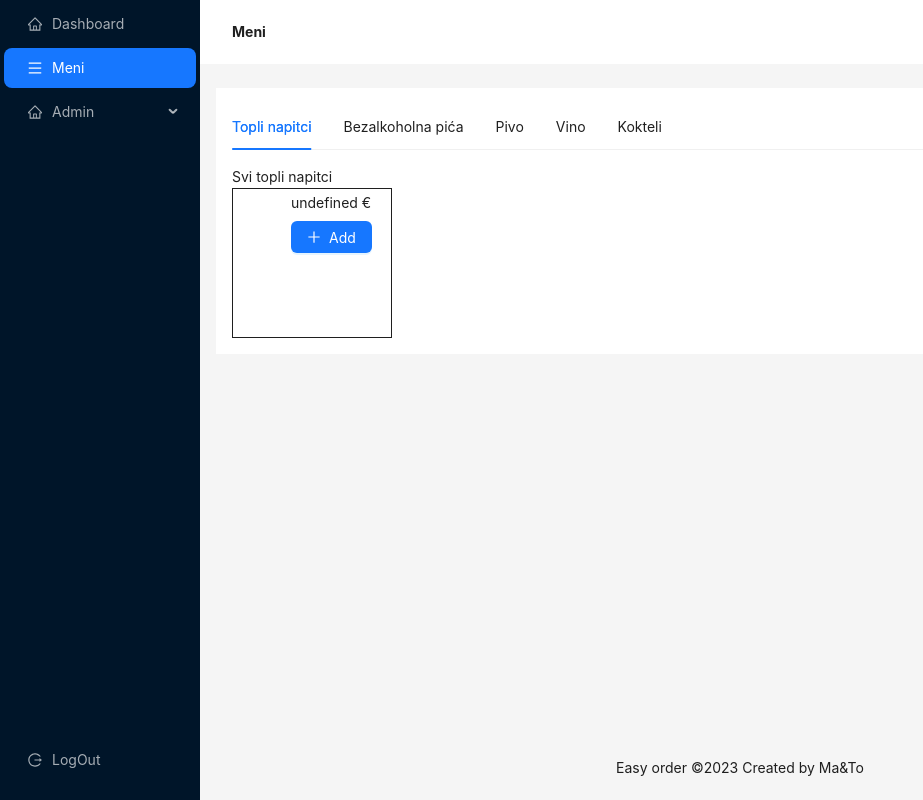
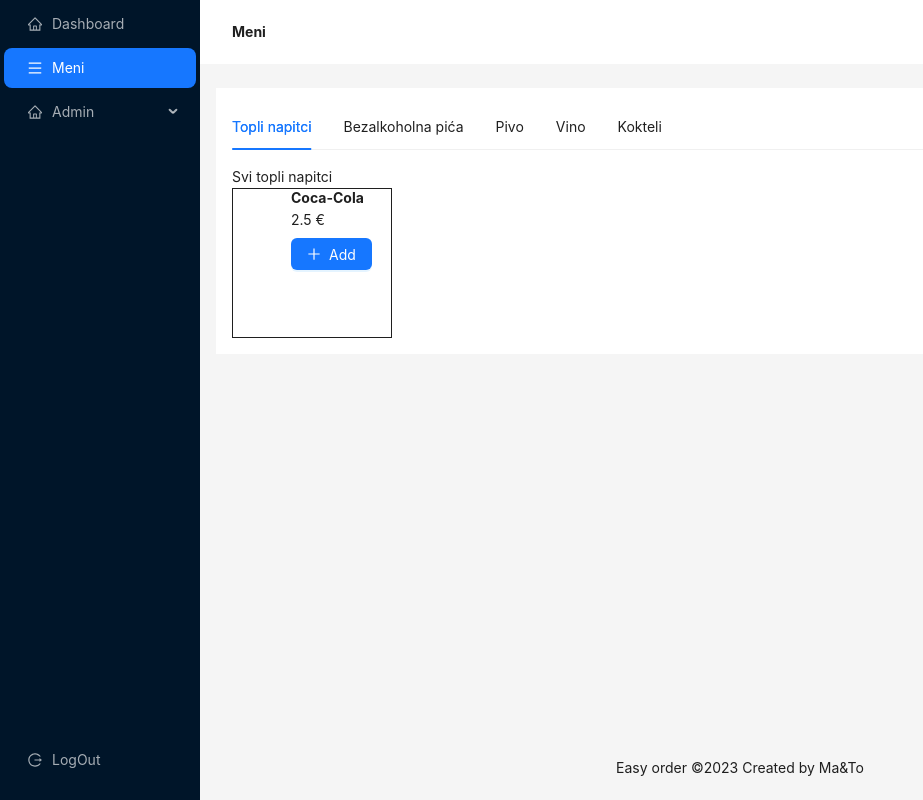
Before and after one commit to Marko-Tomljanovic/easyOrder, a Next.js app in the folder easy-order-ui/: page /meni in a window 1280 px wide. Shown: the whole page, without its empty margins (0-923 px from the left). Built offline with nearby package versions, Linux system fonts and the light colour scheme; sample sign-in values are in the browser's storage.

Commit message:
fix: deploy error; itemCard

```diff
--- a/easy-order-ui/src/app/meni/page.tsx
+++ b/easy-order-ui/src/app/meni/page.tsx
@@ -39,7 +39,7 @@ export default function Page() {
     <>
       <Tabs defaultActiveKey="1" items={items} onChange={() => onChange} />
       <div style={{ width: "10rem" }}></div>
-      <ItemCard />
+      <ItemCard key="1" title="Coca-Cola" price="2.5" />
     </>
   );
 }
```
